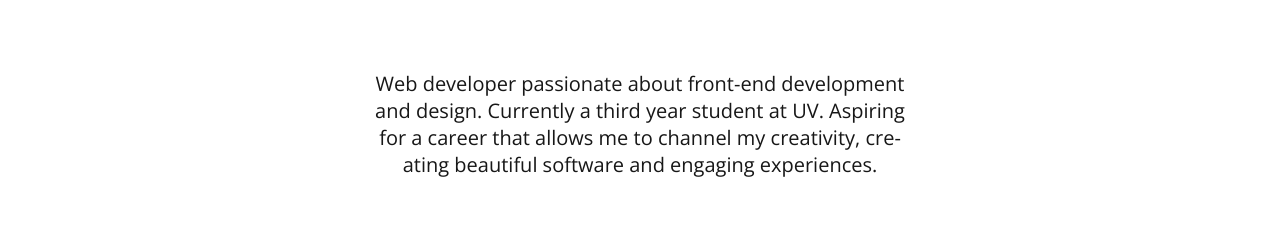
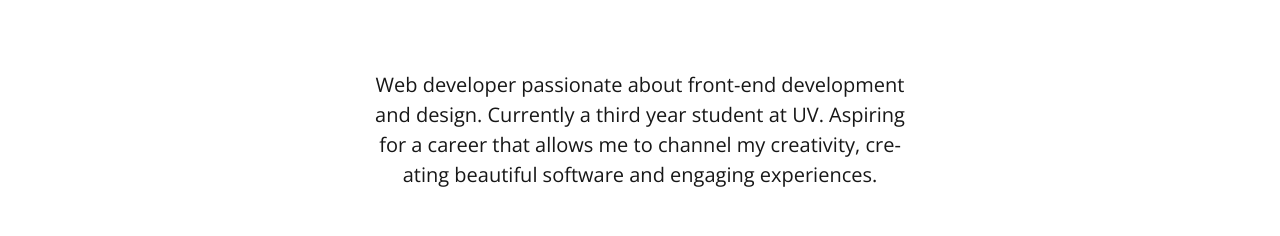
Before and after one commit to FLCHRIS/personal-portfolio, a React (Vite) app: page / in a window 1280 px wide. Shown: the part 381-617 px from the top of the page. Built offline with nearby package versions, Linux system fonts and the light colour scheme.

Commit message:
Archivo finalizado :hot_face:

```diff
--- a/src/scss/components/_header.scss
+++ b/src/scss/components/_header.scss
@@ -6,7 +6,7 @@
     transition: background-color .3s;
     position: relative;
     padding: 2rem;
-    max-width: 140rem; // <---
+    max-width: 140rem;
     margin: 0 auto;
     background-color: $WhiteLight;
     display: grid;
@@ -33,6 +33,8 @@
   }
   .header__bottom {
     padding: 10rem 2rem;
+    max-width: 140rem;
+    margin: 0 auto;
     .header__title {
       width: 30rem;
       margin: 0 auto;
@@ -48,6 +50,7 @@
       }
     }
     .header__paragraph {
+      line-height: 1.5;
       transition: background-color .3s;
       font-family: $OpenSans;
       font-size: 1.6rem;
```
